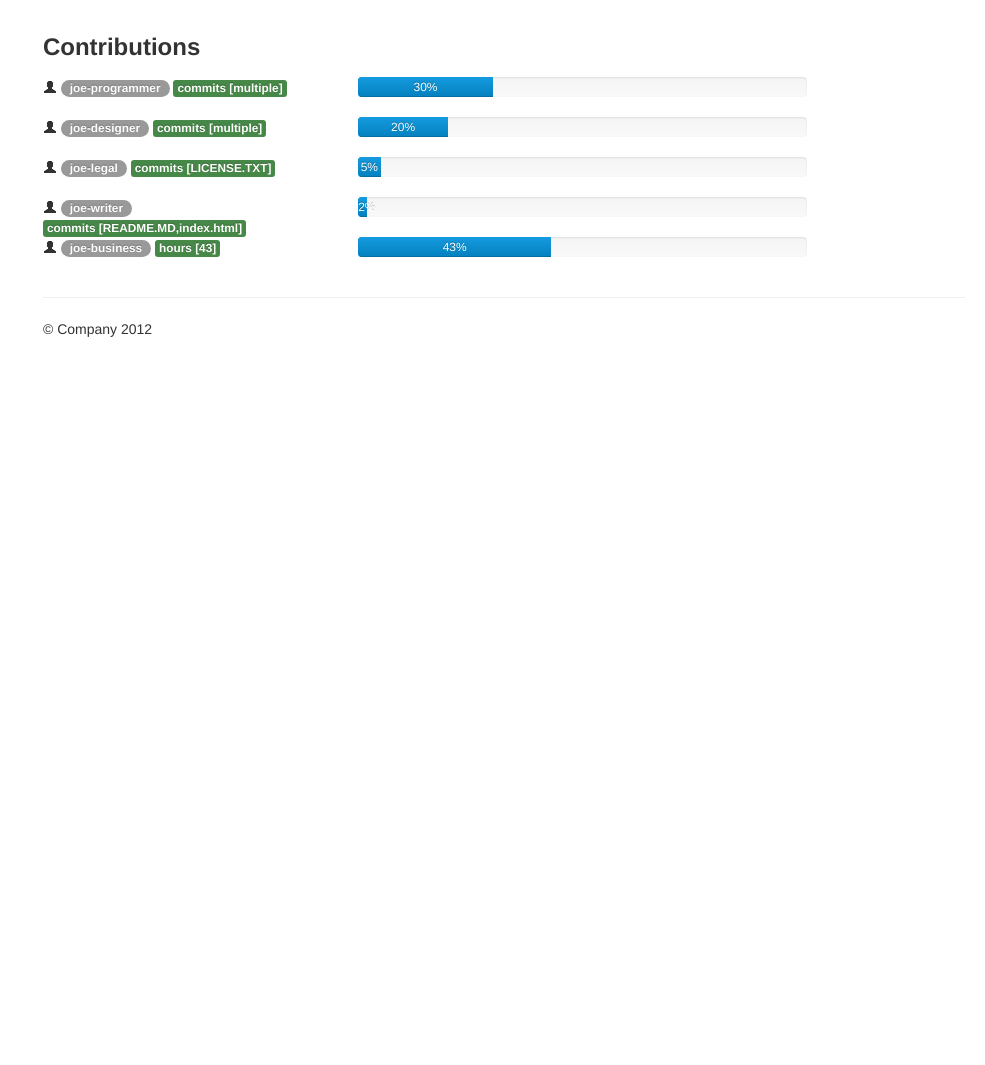
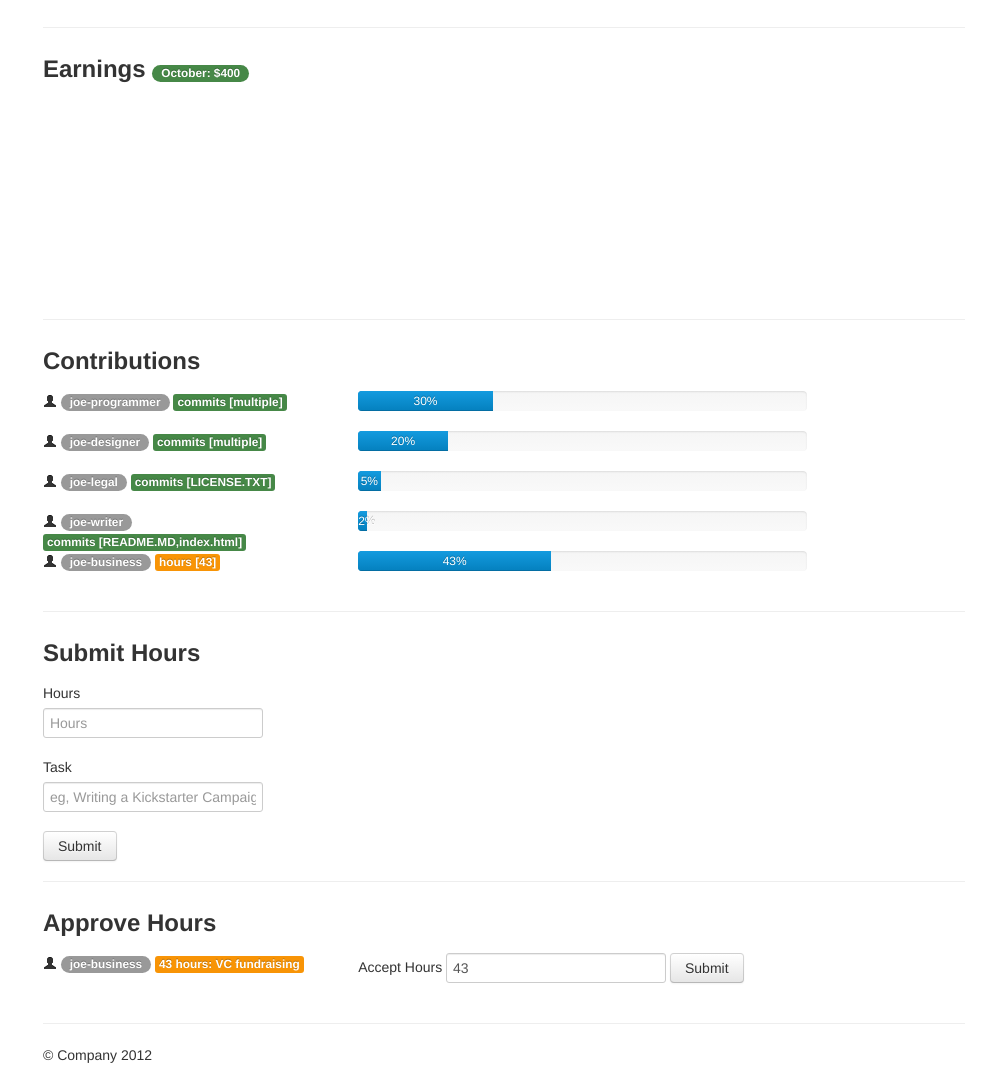
Before and after one commit to lefnire/github-royalties, a plain HTML site: page index.html in a window 1280 px wide. Shown: the part 353-1418 px from the top of the page, without its empty margins (295-1280 px from the left). Before the commit the page ends 800 px from the top, so only its background shows below. Drawn offline with nearby package versions, Linux system fonts and the light colour scheme; a script that the page names is missing.

Commit message:
Add approve hours

```diff
--- a/index.html
+++ b/index.html
@@ -40,10 +40,10 @@
 					<div class="nav-collapse">
 						<ul class="nav">
 							<li>
-								<a href="#"> Home </a>
+								<a href="#"> Dashboard </a>
 							</li>
 							<li>
-								<a href="#"> About </a>
+								<a href="#"> About GH-PS </a>
 							</li>
 							<li>
 								<a href="#"> Contact </a>
@@ -64,17 +64,22 @@
 				<div class="span3">
 					<div class="well sidebar-nav">
 						<ul class="nav nav-list">
-							<li class="nav-header">
+							<!--<li class="nav-header">
 								Header
-							</li>
+							</li>-->
 							<li></li>
 							<li class="">
-								<a href="#"> Contributions </a>
+								<a href="#earnings"> Earnings </a>
 							</li>
 							<li class="">
-								<a href="#"> Submit Hours </a>
+								<a href="#contributions"> Contributions </a>
 							</li>
-							<li class=""></li>
+							<li class="">
+								<a href="#submit-hours"> Submit Hours </a>
+							</li>
+							<li class="">
+								<a href="#approve-hours"> Approve Hours </a>
+							</li>
 						</ul>
 					</div>
 				</div>
@@ -90,7 +95,22 @@
 						</div>
 						<a class="btn btn-primary" href="#"> View On GitHub » </a>
 					</div>
+
+					<hr>
+					<section id="earnings">
+						<h3> Earnings <span class='badge badge-success'> October: $400 </span></h3>
+
+						<div class="row-fluid">
+							<div class="span10">
+								<div id="chart_div" style="height: 200px;"></div>
+							</div>
+						</div>
+					</section>
+
+					<hr>
+					<section id="contributions">
 						<h3> Contributions </h3>
+
 						<div class="row-fluid">
 							<div class="span4">
 								<i class="icon-user"> </i>
@@ -143,7 +163,7 @@
 							<div class="span4">
 								<i class="icon-user"> </i>
 								<span class="badge"> joe-business</span>
-							<span class="label label-success">hours [43]</span>
+								<span class="label label-warning">hours [43]</span>
 							</div>
 							<div class="span6">
 								<div class="progress">
@@ -151,6 +171,53 @@
 								</div>
 							</div>
 						</div>
+					</section>
+
+					<hr>
+					<section id="submit-hours">
+						<h3> Submit Hours </h3>
+						<form>
+						  <div class="control-group">
+						    <label class="control-label" for="inputHours">Hours</label>
+						    <div class="controls">
+						      <input type="text" id="inputHours" placeholder="Hours">
+						    </div>
+						  </div>
+						  <div class="control-group">
+						    <label class="control-label" for="inputTask">Task</label>
+						    <div class="controls">
+						      <input type="text" id="inputTask" placeholder="eg, Writing a Kickstarter Campaign">
+						    </div>
+						  </div>
+						  <div class="control-group">
+						    <div class="controls">
+						      <button type="submit" class="btn">Submit</button>
+						    </div>
+						  </div>
+						</form>
+					</section>
+
+					<hr>
+					<section id="approve-hours">
+						<h3> Approve Hours </h3>
+						<div class="row-fluid">
+							<div class="span4">
+								<i class="icon-user"> </i>
+								<span class="badge">joe-business</span>
+								<span class="label label-warning">43 hours: VC fundraising </span>
+							</div>
+							<div class="span6">
+								<form class='form-inline'>
+								  <div class="control-group">
+								    <label class="control-label" for="inputAcceptHours">Accept Hours</label>
+								    <input type="text" id="inputAcceptHours" value="43" />
+							      	<button type="submit" class="btn">Submit</button>
+								  </div>
+								</form>
+							</div>
+						</div>
+					</section>
+
 					<hr>
 					<div>
 						© Company 2012
```
Lines whose indentation alone changed are shown as unchanged.
